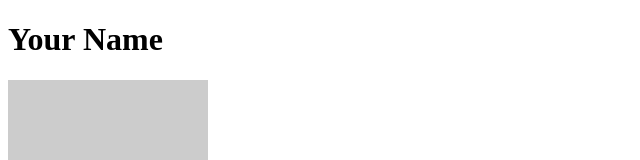
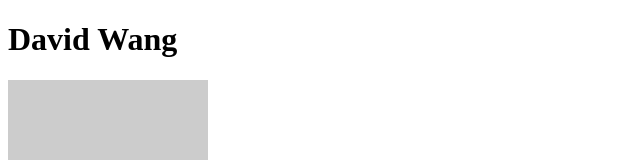
Before and after one commit to Cwdwang/github.io, a plain HTML site: page index.html in a window 1280 px wide. Shown: the top 160 px of the page, without its empty margins (0-640 px from the left). Drawn offline with Linux system fonts and the light colour scheme; placeholder pictures from the web are drawn by us.

Commit message:
Update index.html

```diff
--- a/index.html
+++ b/index.html
@@ -7,7 +7,7 @@
 
 <body>
 
- <h1>Your Name</h1>
+ <h1>David Wang</h1>
 
  <img src="https://placehold.it/200x200" alt="Your Name">
 
```
